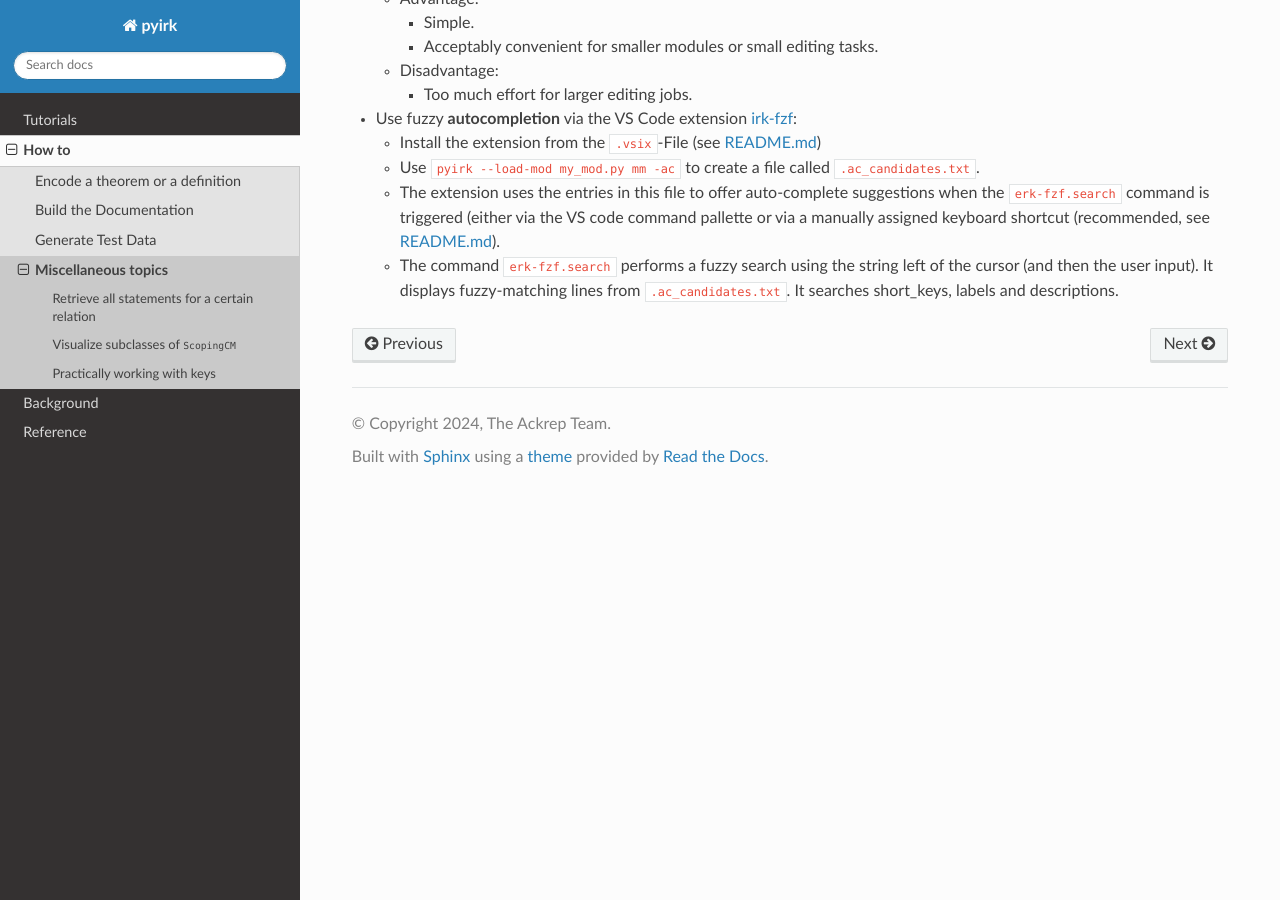
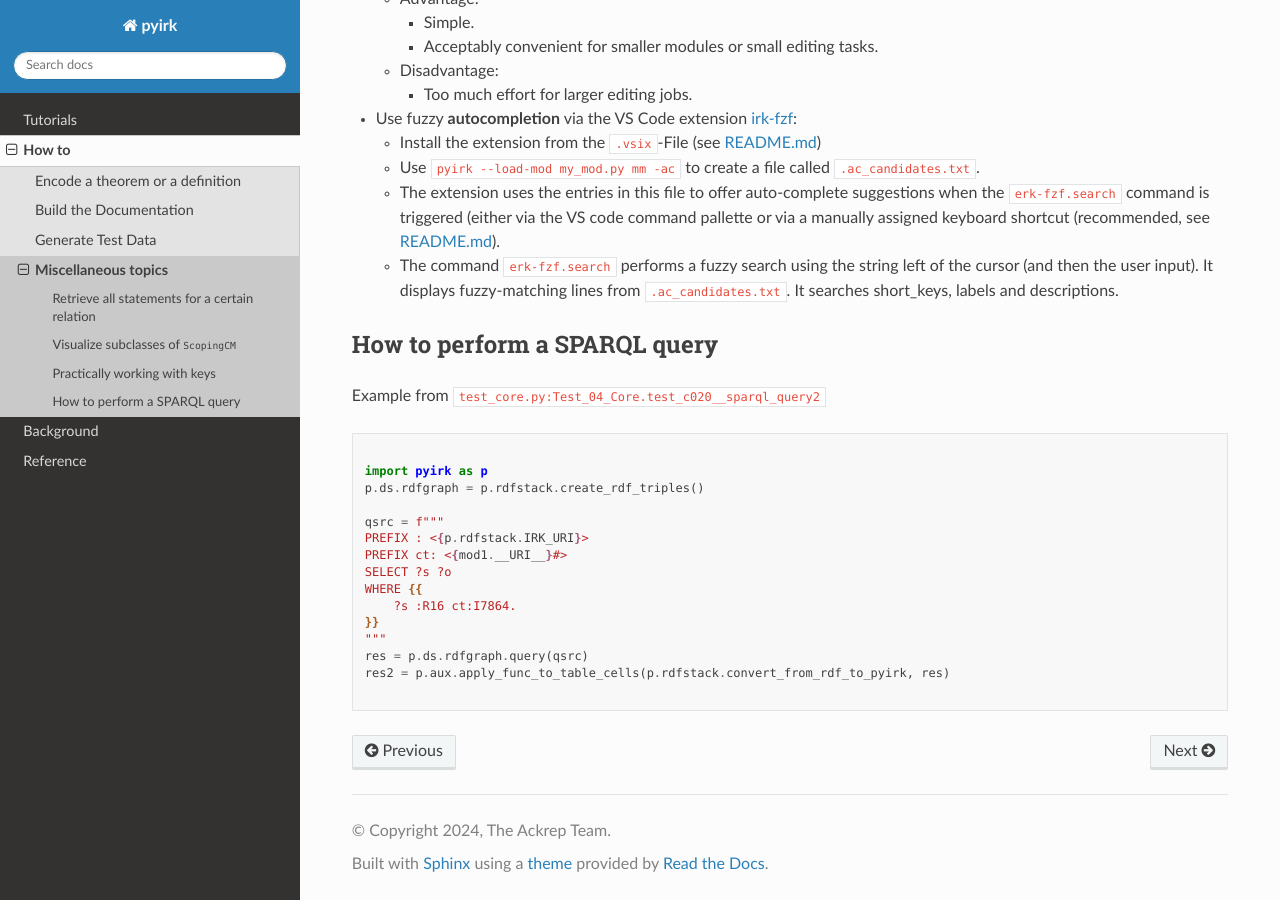
Before and after one commit to ackrep-org/pyirk-core, a Sphinx documentation site: the page built from docs/source/howto/miscellaneous.md, in a window 1280 px wide and 900 px high, scrolled down 1262 px. Built offline with Sphinx 7.4.7 and the Read the Docs theme 3.1.0, drawn with Linux system fonts in a browser that asks for light colours; pages that are not in the unit, such as notebooks, are missing from menus; the version number could not be read and is left out.

Commit message:
doc (miscellaneous.md): add example for sparql query (from unittest)
# Last 3 commits:

# f96456a I42 update
# 91ae143 abstract pow / neg class
# dd995a5 abstract add / mul class

````diff
--- a/docs/source/howto/miscellaneous.md
+++ b/docs/source/howto/miscellaneous.md
@@ -66,3 +66,27 @@ to type. Solutions:
     - The extension uses the entries in this file to offer auto-complete suggestions when the `erk-fzf.search` command is triggered (either via the VS code command pallette or via a manually assigned keyboard shortcut (recommended, see [README.md](https://github.com/ackrep-org/irk-fzf/blob/main/README.md)).
     - The command `erk-fzf.search` performs a fuzzy search using the string left of the cursor (and then the user input).
     It displays fuzzy-matching lines from `.ac_candidates.txt`. It searches short_keys, labels and descriptions.
+
+
+## How to perform a SPARQL query
+
+
+Example from `test_core.py:Test_04_Core.test_c020__sparql_query2`
+
+```python
+
+import pyirk as p
+p.ds.rdfgraph = p.rdfstack.create_rdf_triples()
+
+qsrc = f"""
+PREFIX : <{p.rdfstack.IRK_URI}>
+PREFIX ct: <{mod1.__URI__}#>
+SELECT ?s ?o
+WHERE {{
+    ?s :R16 ct:I7864.
+}}
+"""
+res = p.ds.rdfgraph.query(qsrc)
+res2 = p.aux.apply_func_to_table_cells(p.rdfstack.convert_from_rdf_to_pyirk, res)
+
+```
````
Also changed, not shown: 1 other file.
